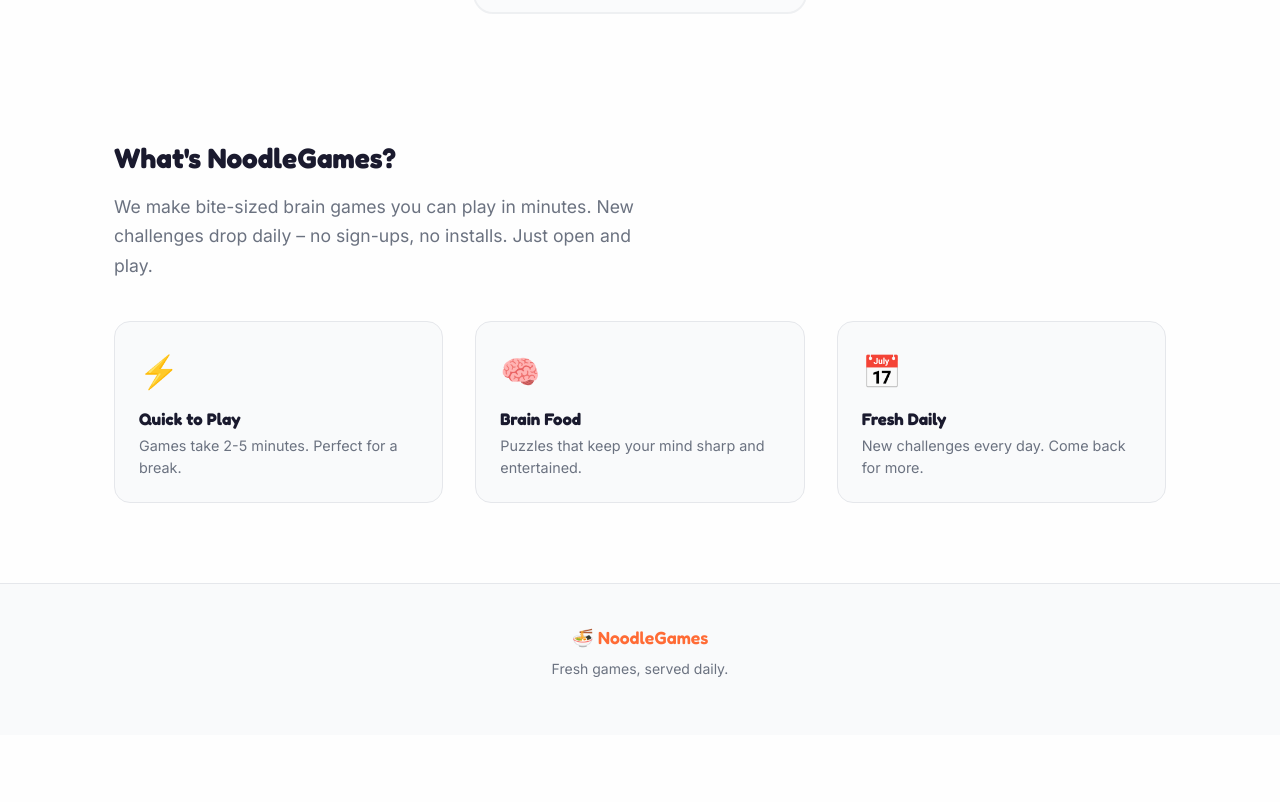
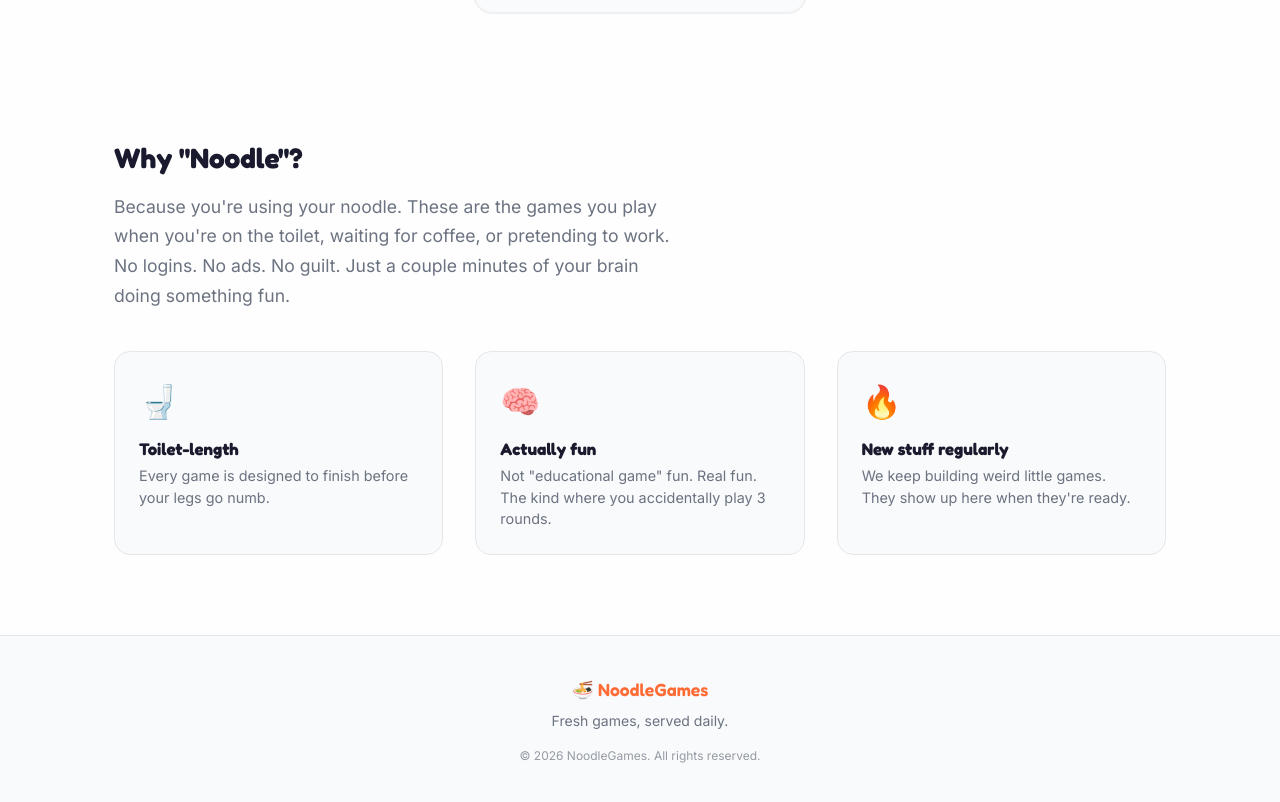
Before and after one commit to balexandr/noodle_games, a React (Vite) app: page / in a window 1280 px wide. Shown: the part 1083-1885 px from the top of the page. Before the commit the page ends 1818 px from the top, so only its background shows below. Built offline with nearby package versions, Linux system fonts and the light colour scheme.

Commit message:
Attempt to fix initial load; update about section

```diff
--- a/index.html
+++ b/index.html
@@ -2,7 +2,7 @@
 <html lang="en">
   <head>
     <meta charset="UTF-8" />
-    <link rel="icon" type="image/svg+xml" href="/noodle.svg" />
+    <link rel="icon" type="image/svg+xml" href="./noodle.svg" />
     <meta name="viewport" content="width=device-width, initial-scale=1.0" />
     <title>NoodleGames – Daily Mini Games</title>
     <link rel="preconnect" href="https://fonts.googleapis.com">
@@ -11,6 +11,6 @@
   </head>
   <body>
     <div id="root"></div>
-    <script type="module" src="/src/main.jsx"></script>
+    <script type="module" src="./src/main.jsx"></script>
   </body>
 </html>
--- a/src/components/Footer.css
+++ b/src/components/Footer.css
@@ -18,3 +18,10 @@
   color: var(--color-text-muted);
   font-size: 0.875rem;
 }
+
+.footer-copyright {
+  margin-top: 0.75rem;
+  color: var(--color-text-muted);
+  font-size: 0.75rem;
+  opacity: 0.7;
+}
--- a/src/components/Footer.jsx
+++ b/src/components/Footer.jsx
@@ -6,6 +6,7 @@
       <div className="container">
         <span className="footer-logo">🍜 NoodleGames</span>
         <p className="footer-tagline">Fresh games, served daily.</p>
+        <p className="footer-copyright">© {new Date().getFullYear()} NoodleGames. All rights reserved.</p>
       </div>
     </footer>
   )
--- a/src/main.jsx
+++ b/src/main.jsx
@@ -4,9 +4,11 @@
 import App from './App'
 import './styles/global.css'
 
+const basename = import.meta.env.BASE_URL
+
 ReactDOM.createRoot(document.getElementById('root')).render(
   <React.StrictMode>
-    <BrowserRouter>
+    <BrowserRouter basename={basename}>
       <App />
     </BrowserRouter>
   </React.StrictMode>,
--- a/src/pages/Home.jsx
+++ b/src/pages/Home.jsx
@@ -66,25 +66,25 @@
       {/* About */}
       <section id="about" className="about">
         <div className="container">
-          <h2 className="section-title">What's NoodleGames?</h2>
+          <h2 className="section-title">Why "Noodle"?</h2>
           <p className="about__intro">
-            We make bite-sized brain games you can play in minutes. New challenges drop daily – no sign-ups, no installs. Just open and play.
+            Because you're using your noodle. These are the games you play when you're on the toilet, waiting for coffee, or pretending to work. No logins. No ads. No guilt. Just a couple minutes of your brain doing something fun.
           </p>
           <div className="about__features">
             <div className="feature">
-              <span className="feature__icon">⚡</span>
-              <h3>Quick to Play</h3>
-              <p>Games take 2-5 minutes. Perfect for a break.</p>
+              <span className="feature__icon">🚽</span>
+              <h3>Toilet-length</h3>
+              <p>Every game is designed to finish before your legs go numb.</p>
             </div>
             <div className="feature">
               <span className="feature__icon">🧠</span>
-              <h3>Brain Food</h3>
-              <p>Puzzles that keep your mind sharp and entertained.</p>
+              <h3>Actually fun</h3>
+              <p>Not "educational game" fun. Real fun. The kind where you accidentally play 3 rounds.</p>
             </div>
             <div className="feature">
-              <span className="feature__icon">📅</span>
-              <h3>Fresh Daily</h3>
-              <p>New challenges every day. Come back for more.</p>
+              <span className="feature__icon">🔥</span>
+              <h3>New stuff regularly</h3>
+              <p>We keep building weird little games. They show up here when they're ready.</p>
             </div>
           </div>
         </div>
```
